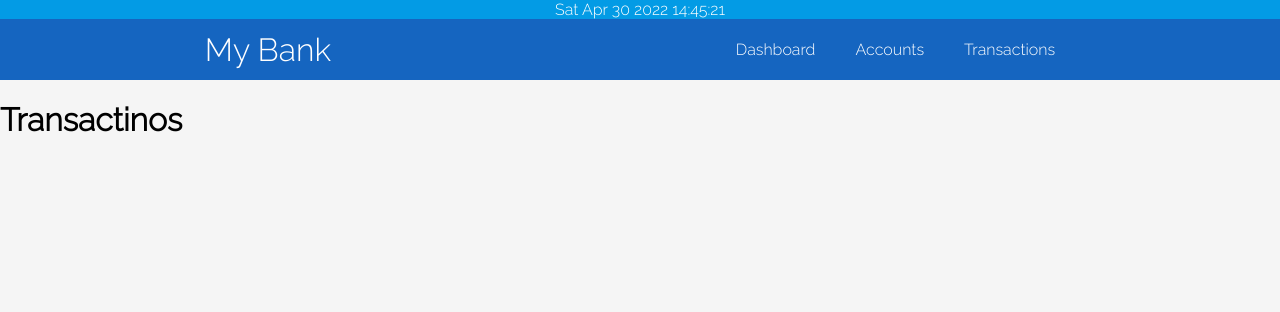
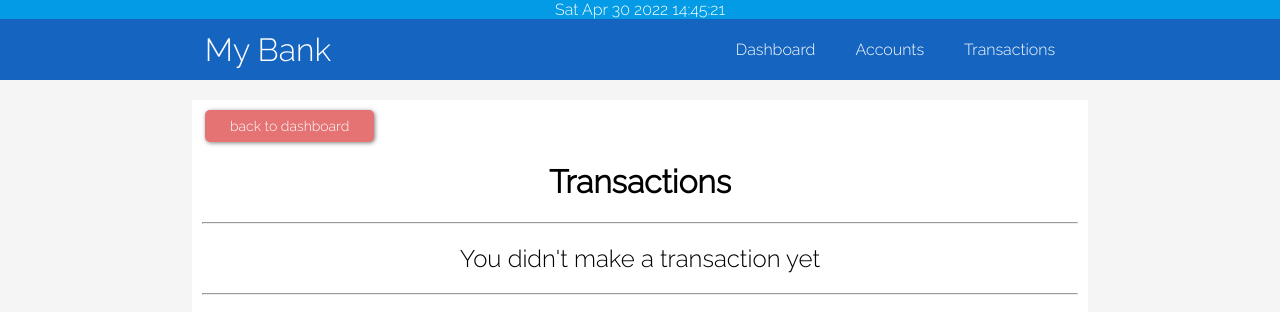
Before and after one commit to Ahtisham-Shakir/Saylani_Projects, a React (Create React App) app in the folder my-bank/: page /transactions in a window 1280 px wide. Shown: the top 312 px of the page. Built offline with nearby package versions, Linux system fonts and the light colour scheme.

Commit message:
Added Transaction Page

```diff
--- a/my-bank/src/components/Table/Table.component.jsx
+++ b/my-bank/src/components/Table/Table.component.jsx
@@ -1,17 +1,18 @@
 import React from "react";
 
-const Table = ({list,headings})=>{
+const Table = ({list,headings,page})=>{
 return(
     <table className="info-table">
             <thead>
             <tr>
-                {headings.map((heading)=>{
-                    return <th>{heading}</th>
+                {headings.map((heading,index)=>{
+                    return <th key={index}>{heading}</th>
                 })}
             </tr>
             </thead>
             <tbody>
             {
+                page === 'accounts' ?
                 list.map((account,index)=>{
                     const {branchCode,accountNumber,name,registered,accountType,deposit} = account;
                     return (
@@ -25,6 +26,20 @@ return(
                         </tr>
                     )
                 })
+                :
+                list.map((transaction,index)=>{
+                    const {id,time,registered,accountNumber,type,deposit} = transaction;
+                    return (
+                        <tr key={index}>
+                            <td>{id}</td>
+                            <td>{time}</td>
+                            <td>{registered}</td>
+                            <td>{accountNumber}</td>
+                            <td>{type}</td>
+                            <td>{deposit}</td>
+                        </tr>
+                    )
+                })
             }
             </tbody>
         </table>
--- a/my-bank/src/components/form/Form.component.jsx
+++ b/my-bank/src/components/form/Form.component.jsx
@@ -21,7 +21,7 @@ const Form = () => {
         const date = new Date();
         const registered = `${date.getDate()}/${date.getMonth() + 1}/${date.getFullYear()}`;
         const time = `${date.getHours()}:${date.getMinutes()}:${date.getSeconds()}`;
-        const id = `${date.getMilliseconds()}`;
+        const id = `${date.getTime()}`;
         const newAccount = { branchCode, accountNumber, name, registered ,accountType,deposit};
         setAccountsList([...accountsList, newAccount]);
         const newTransaction = {id,time,registered,accountNumber,type:'credit',deposit};
--- a/my-bank/src/pages/accounts/Accounts.jsx
+++ b/my-bank/src/pages/accounts/Accounts.jsx
@@ -24,7 +24,7 @@ const Accounts = () => {
                     </div>
                     <hr />
                 </div>
-                : <Table list={accountsList} headings={headings} />
+                : <Table list={accountsList} headings={headings} page='accounts' />
             }
         </div>
     )
--- a/my-bank/src/pages/transactions/Transactions.jsx
+++ b/my-bank/src/pages/transactions/Transactions.jsx
@@ -1,7 +1,29 @@
 import React from "react";
+import { useGlobalContext } from "../../context";
+import { Link } from "react-router-dom";
+import Table from "../../components/Table/Table.component";
 
 const Transactions = ()=>{
-    return <h1>Transactinos</h1>
+    const {transactionList} = useGlobalContext();
+    const headings = ['Transaction ID', 'Time','Date','Account #', 'Type', 'Amount'];
+    return (
+        <div className="info-container">
+            <div className="link-container">
+                <Link to='/' className="btn btn-secondary">back to dashboard</Link>
+            </div>
+            <h1>Transactions</h1>
+            {transactionList.length === 0 ?
+                <div>
+                    <hr />
+                    <div className="else-container">
+                    <h2 className="else-text">You didn't make a transaction yet</h2>
+                    </div>
+                    <hr />
+                </div>
+                : <Table list={transactionList} headings={headings} />
+            }
+        </div>
+    )
 }
 
 export default Transactions;
```
